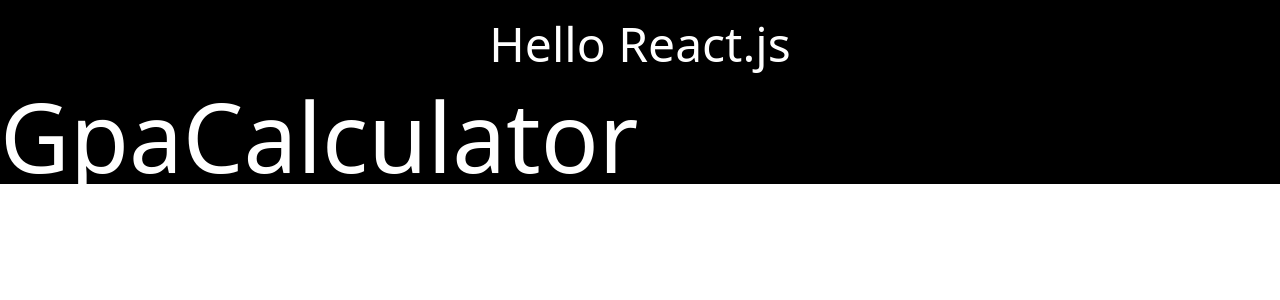
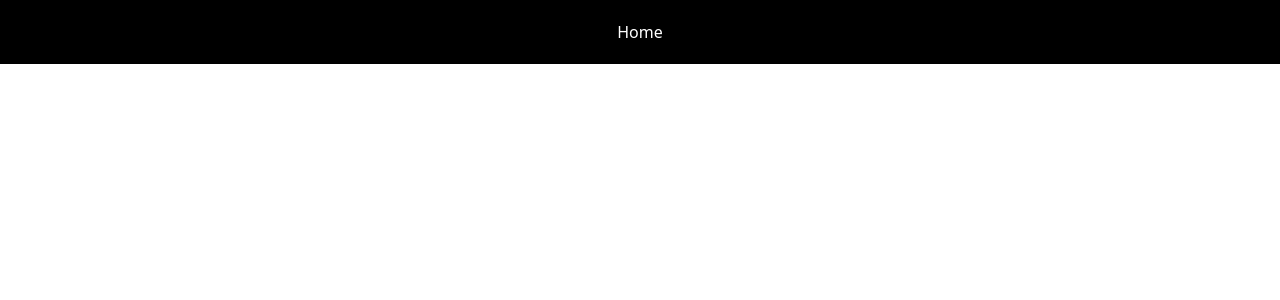
Before and after one commit to askhan963/comsats-cgpa-calculater, a React (Create React App) app: page / in a window 1280 px wide. Shown: the top 300 px of the page. Built offline with nearby package versions, Linux system fonts and the light colour scheme.

Commit message:
React Router Dom Working

```diff
--- a/src/App.js
+++ b/src/App.js
@@ -1,13 +1,19 @@
-import GpaCalculator from "./components/GpaCalculator";
+import GpaCalculator from "./routes/GpaCalculator";
+import CgpaCalc from "./routes/CgpaCalculator";
+import Home from "./routes/Home";
+import Reviews from "./routes/Reviews";
+import { Routes,Route } from "react-router-dom";
 function App() {
   return (
-    <>
-     <div className="text-5xl bg-black text-white p-5 text-center">
-     Hello React.js
-    </div>
-    <GpaCalculator/>
-    </>
 
+   <>
+   <Routes>
+   <Route path="/" element={<Home/>} />
+    <Route path="/gpa" element={<GpaCalculator/>} />
+    <Route path="/cgpa" element={<CgpaCalc/>} />
+    <Route path="/reviews" element={<Reviews/>} />
+   </Routes>
+   </>
   );
 }
 
--- a/src/index.js
+++ b/src/index.js
@@ -3,12 +3,12 @@
 import './index.css';
 import App from './App';
 import reportWebVitals from './reportWebVitals';
-
+import { BrowserRouter } from 'react-router-dom';
 const root = ReactDOM.createRoot(document.getElementById('root'));
 root.render(
-  <React.StrictMode>
+  <BrowserRouter>
     <App />
-  </React.StrictMode>
+  </BrowserRouter>
 );
 
 // If you want to start measuring performance in your app, pass a function
--- /dev/null
+++ b/src/routes/CgpaCalculator.jsx
@@ -0,0 +1,11 @@
+import React from 'react'
+
+const CgpaCalc = () => {
+  return (
+    <div className='text-8xl bg-red text-white '>
+    CGpa Calculator
+    </div>
+  )
+}
+
+export default CgpaCalc
--- /dev/null
+++ b/src/routes/Home.jsx
@@ -0,0 +1,9 @@
+import React from 'react'
+
+const Home = () => {
+  return (
+    <div className='bg-black text-white text-center p-5'>Home</div>
+  )
+}
+
+export default Home
--- /dev/null
+++ b/src/routes/Reviews.jsx
@@ -0,0 +1,9 @@
+import React from 'react'
+
+const Reviews = () => {
+  return (
+    <div className='text-8xl bg-red text-white '>Reviews</div>
+  )
+}
+
+export default Reviews
```
Also changed, not shown: src/routes/GpaCalculator.jsx (renamed from src/components/GpaCalculator.jsx), 1 other file (tests, documents, lock files or other folders).
